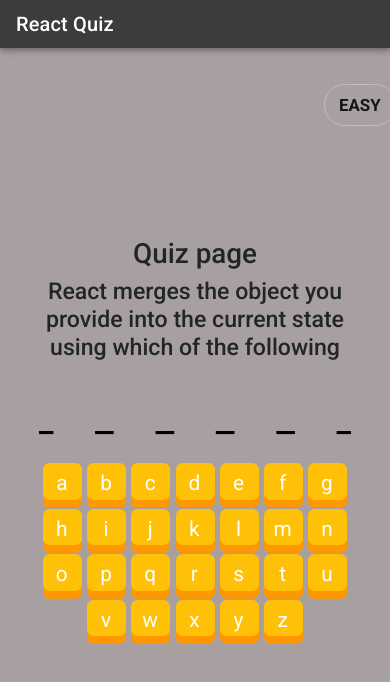
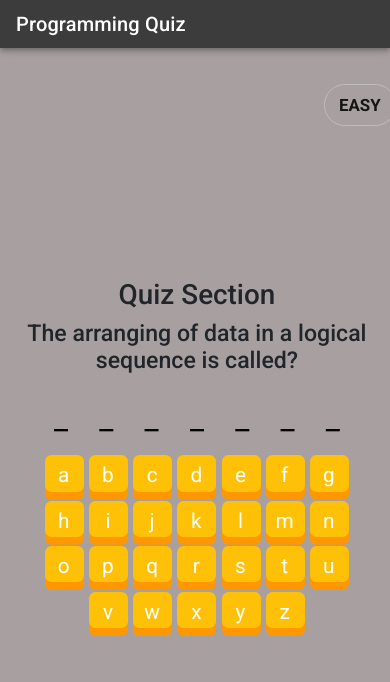
Before and after one commit to J4Web/quiz-app, a React (Create React App) app: page /quiz in a window 390 px wide. Shown: the top 682 px of the page. Built offline with nearby package versions, Linux system fonts and the light colour scheme.

Commit message:
fixed the view for mobile and app done so far

```diff
--- a/src/App.css
+++ b/src/App.css
@@ -9,4 +9,5 @@
   height: 100vh;
   font-family: "Roboto", "sans-serif";
   font-weight: 400;
+  overflow: hidden;
 }
--- a/src/Combine.css
+++ b/src/Combine.css
@@ -2,11 +2,19 @@
   display: flex;
   justify-content: center;
   align-items: center;
+  flex-direction: column;
+  height: 100vh;
   /* background: #000; */
   font-family: "Roboto", "sans-serif";
   font-weight: 400;
-  margin-left: 10%;
-  margin-right: 10%;
+  /* margin-left: 20%; */
+  /* margin-right: 20%; */
+  /* margin: auto; */
+  margin-top: -10%;
+  max-width: 70%;
+  margin-left: 15.5%;
+  text-align: center;
+  overscroll-behavior: hidden;
 }
 .btn {
   border: none;
@@ -22,6 +30,7 @@
   box-shadow: 0 6px #ff9800;
   border-radius: 5px;
   padding-top: 4px;
+  width: 40%;
 }
 
 .btn:hover {
@@ -33,3 +42,14 @@
   color: #eeeeee;
   box-shadow: 0 6px #9e9e9e;
 }
+.quiz-content {
+  display: flex;
+  flex-direction: column;
+  justify-content: center;
+  width: 900px;
+  margin-top: 50%;
+  margin-bottom: 50%;
+
+  align-items: center;
+  /* max-width: 70%; */
+}
--- a/src/Combine.jsx
+++ b/src/Combine.jsx
@@ -21,7 +21,7 @@ class Combine extends Component {
     this.setState({
       exist: val + 1 > 9 ? false : true,
     });
-    console.log(val);
+    // console.log(val);
   }
   check() {
     this.setState({ ques: PickRandomQuestion() });
@@ -43,12 +43,9 @@ class Combine extends Component {
         ) : (
           <div className="end-quiz">
             <h1>Congratulations! You passed the quiz...</h1>
-            <MyButton
-              onClick={this.handleClick}
-              text="Retake!"
-              bck="#FF9800"
-              color="#fff"
-            />
+            <button className="btn" onClick={this.handleClick}>
+              ReTake!
+            </button>
           </div>
         )}
       </div>
--- a/src/Data.js
+++ b/src/Data.js
@@ -1,36 +1,129 @@
 const data = [
   {
-    question:
-      "We can go for keys when there is possibility that our user could change the data?",
-    answers: "keys",
+    question: "TCP/IP is?",
+    answers: "protocol",
   },
 
   {
-    question: "JSX is typesafe? True/False ?",
-    answers: "true",
+    question: "	What is the smallest unit of data in a computer?  ",
+    answers: "bit",
+  },
+  {
+    question: "	The brain of any computer system is? ",
+    answers: "cpu",
   },
   {
     question:
-      "React merges the object you provide into the current state using which of the following",
-    answers: "setstate",
-  },
-  {
-    question: "Arbitrary inputs of components are called?",
-    answers: "props",
+      "A computer program that converts assembly language to machine language is?  ",
+    answers: "assembler",
   },
   {
     question:
-      "_____ can be done while more than one element needs to be returned from a component?",
-    answers: "wrapping",
+      "Which output device is used for translating information from a computer into pictorial form on paper?  ",
+    answers: "plotter",
+  },
+  {
+    question: "A common boundary between two systems is called?",
+    answers: " interface",
   },
   {
     question:
-      "Which of the following needs to be updated to achieve dynamic UI updates?",
-    answers: "state",
+      "A program that converts computer data into some code system other than the normal one is known as? ",
+    answers: "encoder",
   },
   {
-    question: "Lifecycle methods are mainly used to track_____ ?",
-    answers: "history",
+    question: "	The complete picture of data stored in database is known as? ",
+    answers: "schema ",
+  },
+  {
+    question:
+      "	The personnel who deal with the computer & its management put together are called? ",
+    answers: "humanware",
+  },
+  {
+    question: "	Compression of digital data for efficient storage is? ",
+    answers: "packing",
+  },
+  {
+    question: "	The arranging of data in a logical sequence is called?  ",
+    answers: "sorting",
+  },
+  {
+    question: "1024 bytes represent a?  ",
+    answers: "kb",
+  },
+  {
+    question: "	The heart of any computer is the?  ",
+    answers: "cpu",
+  },
+  {
+    question:
+      "	The process of writing computer instructions in a programming language is known as?  ",
+    answers: "coding",
+  },
+  {
+    question:
+      "	A regular TV set can be hooked up to a computer so as to received computer signal instead of a television program. This hooking up is achieved with the help of a?  ",
+    answers: "adapter",
+  },
+  {
+    question:
+      "Which part interprets program instructions and initiate control operations?   ",
+    answers: "storage",
+  },
+  {
+    question:
+      "Which access method is used for obtaining a record from a cassette tape?   ",
+    answers: "sequential",
+  },
+  {
+    question: "	A single packet on a data link is known as? ",
+    answers: "frame",
+  },
+  {
+    question:
+      "A hybrid computer uses a _____ to convert digital signals from a computer into analog signals?  ",
+    answers: "modem",
+  },
+  {
+    question:
+      "A group of magnetic tapes, videos or terminals usually under the control of one master is?  ",
+    answers: "cluster",
+  },
+  {
+    question: "	To locate a data item for storage is?  ",
+    answers: "fetch",
+  },
+  {
+    question: "	Dot-matrix is a type of?  ",
+    answers: "printer",
+  },
+  {
+    question: "	The EAM device that does not use a control panel is the?   ",
+    answers: "sorter",
+  },
+  {
+    question:
+      "	Which one of the following is termed a combination input-output device?   ",
+    answers: "vdt",
+  },
+  {
+    question: "A memory that holds micro programs is?   ",
+    answers: "rom",
+  },
+  {
+    question: "Which method is used to connect a remote computer?  ",
+    answers: "dialup",
+  },
+  {
+    question:
+      "	Those microcomputers which have the same operating characteristics as the IBM microcomputers are called IBM?   ",
+    answers: "clones",
+  },
+  {
+    question:
+      "A datum that indicates some important state in the content of input or output is?   ",
+    answers: "sentinel",
   },
 ];
 
--- a/src/Header.jsx
+++ b/src/Header.jsx
@@ -28,7 +28,7 @@ function DenseAppBar(props) {
       <AppBar position="static" className={classes.color}>
         <Toolbar variant="dense">
           <Typography variant="h6" className={classes.whiteColor}>
-            React Quiz
+            Programming Quiz
           </Typography>
         </Toolbar>
       </AppBar>
--- a/src/Keyboard.css
+++ b/src/Keyboard.css
@@ -26,7 +26,8 @@
 .Hangman-word {
   letter-spacing: 1em;
   margin: 0.4em -1em 0.2em 0;
-  font-size: 2rem;
+  font-size: 1.5rem;
+  max-width: 90%;
 }
 
 .Hangman-btns {
@@ -88,12 +89,3 @@
   top: 10%;
   left: 83%;
 }
-
-#snackbar {
-  width: 40%;
-  /* background: #fff; */
-  color: green;
-  border: none;
-  outline: none;
-  text-decoration: none;
-}
--- a/src/Keyboard.jsx
+++ b/src/Keyboard.jsx
@@ -1,10 +1,8 @@
 import React, { Component } from "react";
 import "./Keyboard.css";
-import { NavLink } from "react-router-dom";
 import level from "./Level";
 import ArrowForwardIosIcon from "@mui/icons-material/ArrowForwardIos";
 import RestartAltIcon from "@mui/icons-material/RestartAlt";
-import Snackbar from "@mui/material/Snackbar";
 import Slide from "@mui/material/Slide";
 
 export default class Keyboard extends Component {
--- a/src/PopUp.jsx
+++ b/src/PopUp.jsx
@@ -9,8 +9,8 @@ class Popup extends Component {
     super(props);
     this.state = {
       time: "start",
-      title: "Welcome to React Quiz",
-      text: "This is a quiz application built using ReactJS. <br /><br />",
+      title: "Welcome to the Programming Quiz!",
+      text: "This Quiz has 3 levels. Each Level contains 3 questions each. If you fail at any level you start again! GoodLuck 👍 <br /><br />",
       buttonText: "Start the quiz",
     };
 
@@ -40,36 +40,12 @@ class Popup extends Component {
     return { __html: text };
   }
 
-  componentWillReceiveProps(nextProps) {
-    this.setState({
-      text:
-        "You have completed the quiz. <br /> You got: <strong>" +
-        this.props.score +
-        "</strong> out of <strong>" +
-        this.props.total +
-        "</strong> questions right.",
-    });
-  }
-
   render() {
     let { title, text, buttonText } = this.state;
 
     let { style } = this.props;
 
     return (
-      // <Fade delay={500}>
-      //   <div className="popup-container" style={style}>
-      //     <div className="container">
-      //       <div className="ml-5 col-md-10 col-10">
-      //         <div className="popup">
-      //           <h1>{title}</h1>
-      //           <p dangerouslySetInnerHTML={this.createMarkup(text)} />
-      //           <button onClick={this.popupHandle}>START THE QUIZ!</button>
-      //         </div>
-      //       </div>
-      //     </div>
-      //   </div>
-      // </Fade>
       <Fade delay={500}>
         <div className="popup-container" style={style}>
           <div className="container">
--- a/src/Quiz.css
+++ b/src/Quiz.css
@@ -15,4 +15,5 @@
   flex-direction: column;
   margin-top: 13%;
   overflow: hidden;
+  width: 75%;
 }
--- a/src/Quiz.jsx
+++ b/src/Quiz.jsx
@@ -7,7 +7,7 @@ class Quiz extends Component {
     return (
       <div className="quiz-container">
         <div className="content">
-          <h1>Quiz page</h1>
+          <h1>Quiz Section</h1>
           <h3>{q}</h3>
         </div>
         <Keyboard
```
Also changed, not shown: src/Footer.jsx (deleted, +0 -26 lines).
